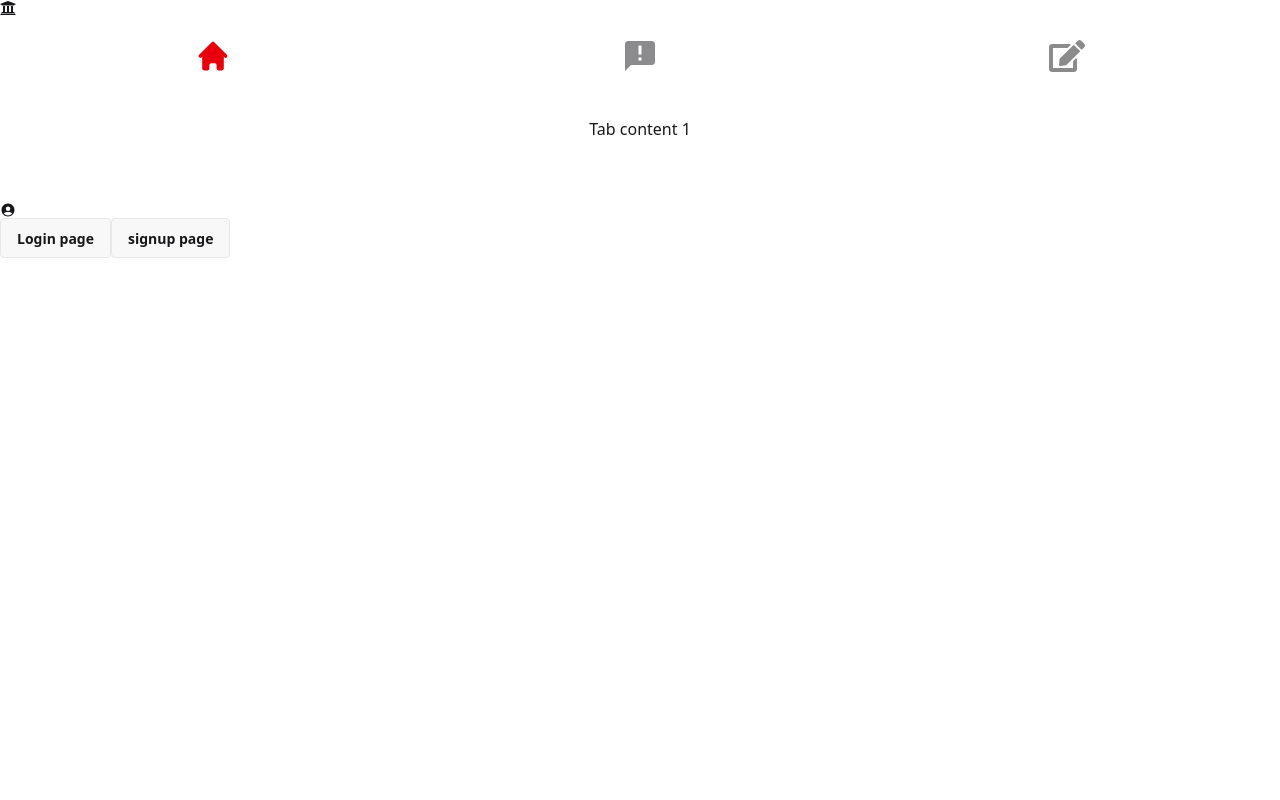
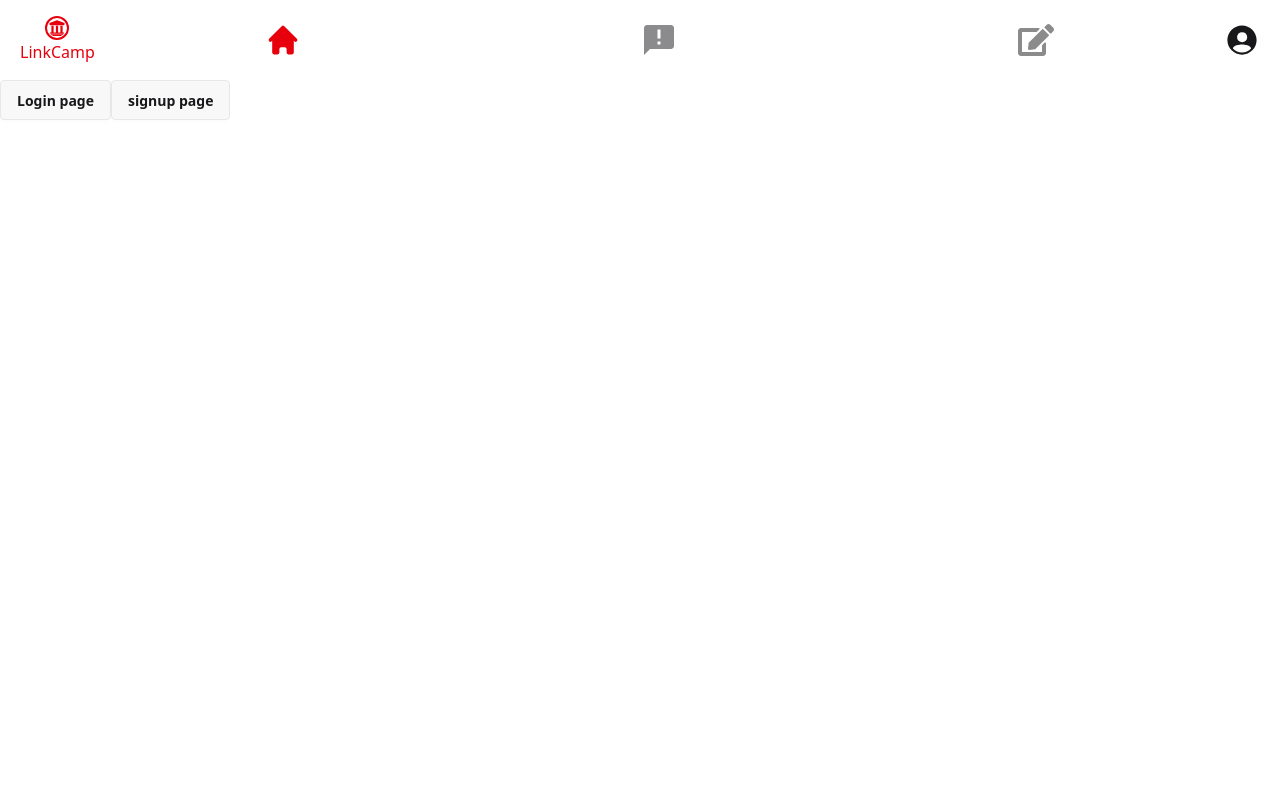
Before and after one commit to f-zaman-rafi/Link-Camp-client, a React (Vite) app: page / in a window 1280 px wide. Shown: the top 800 px of the page. Built offline with nearby package versions, Linux system fonts and the light colour scheme; no server answers; sample sign-in values are in the browser's storage.

Commit message:
initial navbar done

```diff
--- a/src/Pages/SharedComponants/Navbar/Navbar.jsx
+++ b/src/Pages/SharedComponants/Navbar/Navbar.jsx
@@ -4,14 +4,23 @@ import { MdAnnouncement } from "react-icons/md";
 import { FaEdit } from "react-icons/fa";
 import { IoPersonCircleSharp } from "react-icons/io5";
 import { FaUniversity } from "react-icons/fa";
+import { Link } from "react-router-dom";
 
 const Navbar = () => {
   return (
-    <div className="">
+    <div className="flex items-center px-5">
       <div>
-        <FaUniversity />
+        <Link
+          to="/"
+          className="flex flex-col text-center items-center text-red-600"
+        >
+          <FaUniversity className="border-2 border-red-600 rounded-full p-[1px] text-2xl" />
+          <p className="font-medium">LinkCamp</p>
+        </Link>
       </div>
+
       {/* name of each tab group should be unique */}
+
       <div className="tabs flex justify-center w-full py-5">
         <label className="tab flex-1">
           <input
@@ -22,21 +31,19 @@ const Navbar = () => {
           />
           <HiHome className="text-4xl peer-checked:text-red-600" />
         </label>
-        <div className="tab-content text-center py-10">Tab content 1</div>
+
         <label className="tab flex-1">
           <input type="radio" name="tabs" className="peer hidden" />
           <MdAnnouncement className="text-4xl peer-checked:text-red-600" />
         </label>
-        <div className="tab-content text-center py-10">Tab content 2</div>
         <label className="tab flex-1">
           <input type="radio" name="tabs" className="peer hidden" />
           <FaEdit className="text-4xl peer-checked:text-red-600" />
         </label>
-        <div className="tab-content text-center py-10">Tab content 3</div>
       </div>
-      <div>
+      <Link to="/" className="text-4xl">
         <IoPersonCircleSharp />
-      </div>
+      </Link>
     </div>
   );
 };
```
